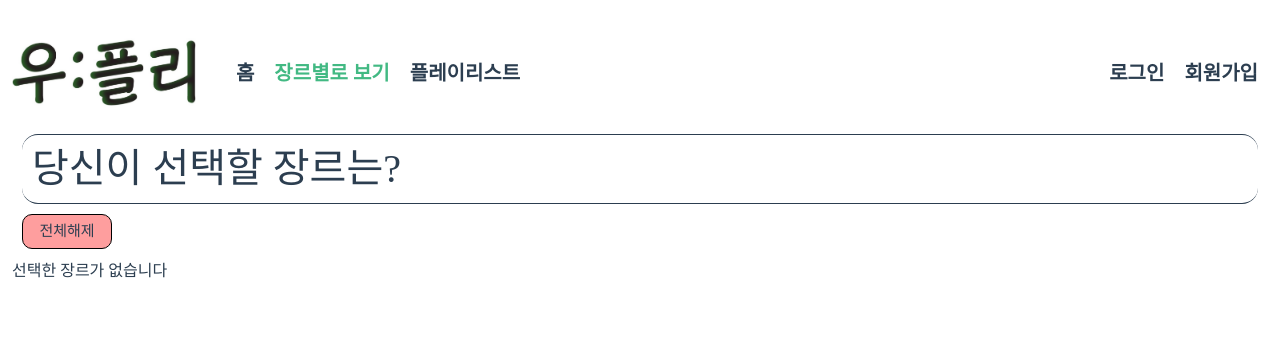
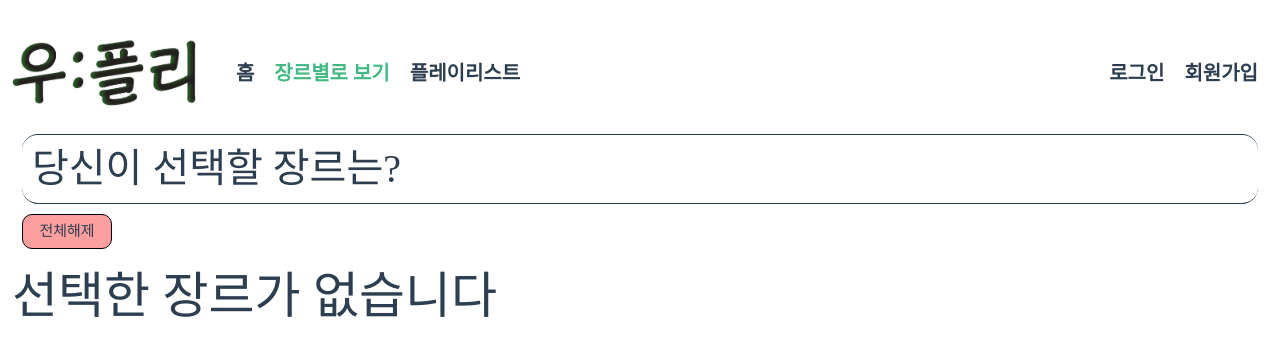
Before and after one commit to dollseok/project-Wuplaylist, a Vue app in the folder final-pjt-front/: page /genre in a window 1280 px wide. Shown: the top 356 px of the page. Built offline with nearby package versions, Linux system fonts and the light colour scheme; a web font is replaced by a local one.

Commit message:
[style] 장르별 영화들 크기 조정

```diff
--- a/final-pjt-front/src/components/RecommendItem.vue
+++ b/final-pjt-front/src/components/RecommendItem.vue
@@ -102,8 +102,8 @@ div {
 }
 
 .modalImage {
-  width: 300px;
-  height:450px;
+  width: 265px;
+  height:397.5px;
   border-radius: 10px;
   cursor: pointer;
 }
--- a/final-pjt-front/src/views/GenreView.vue
+++ b/final-pjt-front/src/views/GenreView.vue
@@ -19,7 +19,7 @@
         {{ genrename }}
       </span> -->
 
-      <div v-if="selectedGenreList.length === 0">선택한 장르가 없습니다</div>
+      <div v-if="selectedGenreList.length === 0" class="message1">선택한 장르가 없습니다</div>
       <div v-else-if="recommendMovies.length===0">관련 영화가 없습니다</div>
       <div v-else class="movieList">
         <RecommendItem
@@ -188,4 +188,9 @@ export default {
 h1 {
   margin: 0;
 }
+
+.message1 {
+  font-size: 50px;
+
+}
 </style>
```
